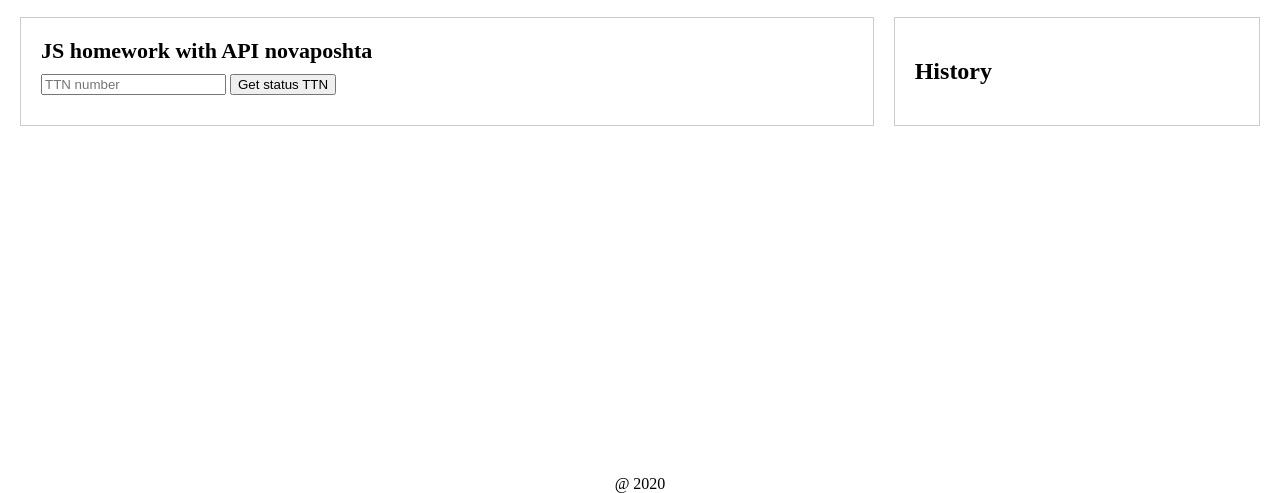
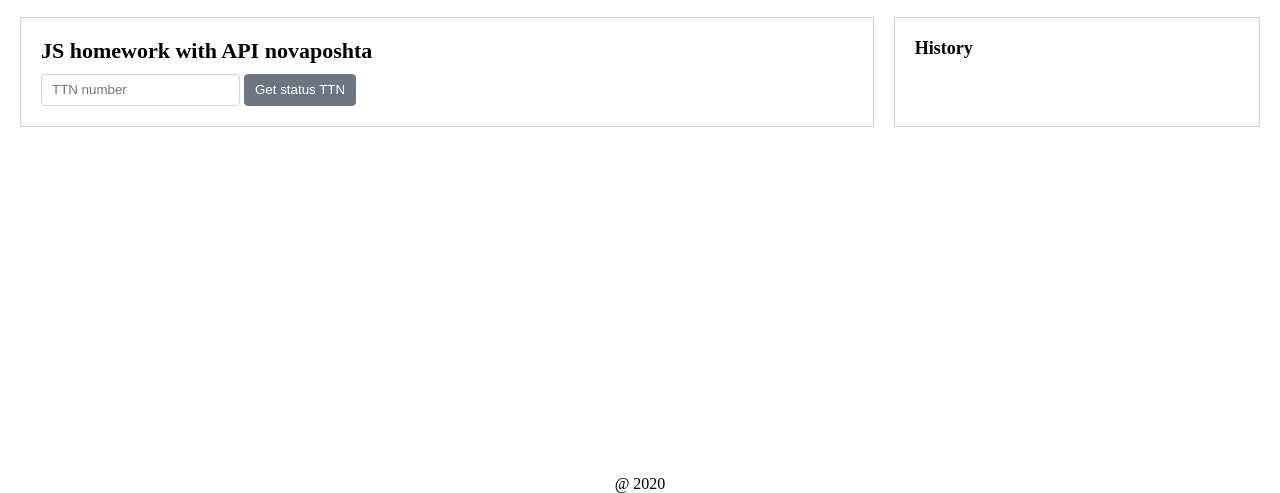
Before and after one commit to olgarozova/js-novaposhta, a plain HTML site: page index.html in a window 1280 px wide. Shown: the part 307-800 px from the top of the page. Drawn offline with Linux system fonts and the light colour scheme.

Commit message:
ttn status form styles

```diff
--- a/index.html
+++ b/index.html
@@ -19,8 +19,8 @@
         <main class="container__main">
             <h1>JS homework with API novaposhta</h1>
             <form id="ttn-status-form" action="/" method="GET">
-                <input placeholder="TTN number" type="text" value="" name="ttn_number" id="ttn_number">
-                <button type="submit">Get status TTN</button>
+                <input placeholder="TTN number" type="text" value="" name="ttn_number" id="ttn_number" class="form-text-element">
+                <button class="form-btn" type="submit">Get status TTN</button>
             </form>
             <div id="ttn-status-result"></div>
         </main>
--- a/style.css
+++ b/style.css
@@ -36,3 +36,33 @@
     margin: 0 0 10px 0;
     font-size: 22px;
 }
+h2{
+    margin: 0 0 10px 0;
+    font-size: 18px;
+}
+.form-text-element{
+    border: 1px solid #ced4da;
+    border-radius: 4px;
+    color: #495057;
+    background-color: #fff;
+    padding: 5px 10px;
+    line-height: 1.5;
+}
+form button:focus,
+form input:focus{
+    outline: none;
+}
+.form-btn {
+    color: #fff;
+    background-color: #6c757d;
+    border: 1px solid #6c757d;
+    border-radius: 4px;
+    text-align: center;
+    padding: 5px 10px;
+    line-height: 1.5;
+}
+.form-btn:hover {
+    background-color: #5a6268;
+    border-color: #545b62;
+    cursor: pointer;
+}
```
